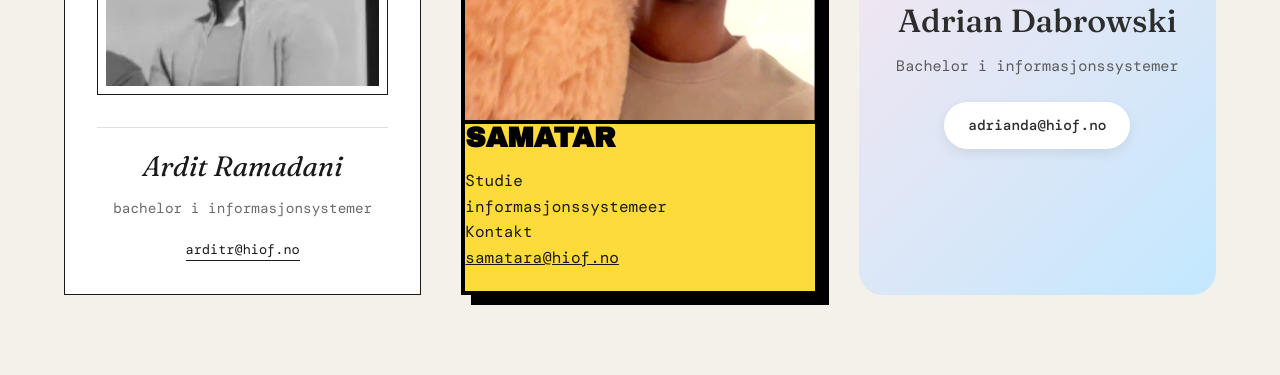
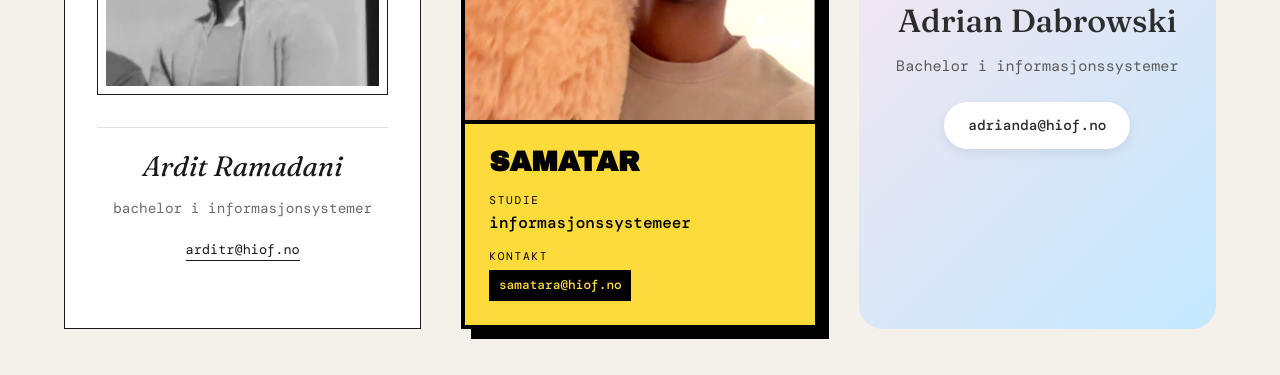
Before and after one commit to Samatara/ARBEIDSKRAV_4, a React (Vite) app: page / in a window 1280 px wide. Shown: the part 820-1195 px from the top of the page. Built offline with nearby package versions, Linux system fonts and the light colour scheme; no server answers.

Commit message:
css
justerte litt på class navne dersom de ikke var help samme

```diff
--- a/src/components/ProfilSamatar.jsx
+++ b/src/components/ProfilSamatar.jsx
@@ -8,16 +8,15 @@ function ProfilSamatar(){
     const bilde= "/sama.png "
     return(
         <article className="profil-samatar">
-        <header className="samtar-topp"/>
         <img src={bilde} alt={`portrett av ${navn}`} className="samatar-bilde"/>
-        <section>
-        <h3 className="samatar-navn">{navn}</h3>
-        <dl className="detaljer">
+        <section className='samatar-info '>
+        <h3 className="samatar-navn ">{navn}</h3>
+        <dl className="samatar-detaljer">
             <dt>Studie</dt>
             <dd>{studie}</dd>
             <dt>Kontakt</dt>
             <dd>
-                <a href={`mailto:${epost}`} className="epost">{epost}</a>
+                <a href={`mailto:${epost}`} className="samatar-epost">{epost}</a>
             </dd>
         </dl>
         </section>
--- a/src/styles/profil-samatar.css
+++ b/src/styles/profil-samatar.css
@@ -12,12 +12,6 @@
   box-shadow: 14px 14px 0 #000;
 }
 
-.samatar-topp {
-  background: #000;
-  color: #fddb3a;
-  padding: 0.75rem 1rem;
-  text-align: center;
-}
 
 .samatar-merkelapp {
   font-family: 'Archivo Black', sans-serif;
```
